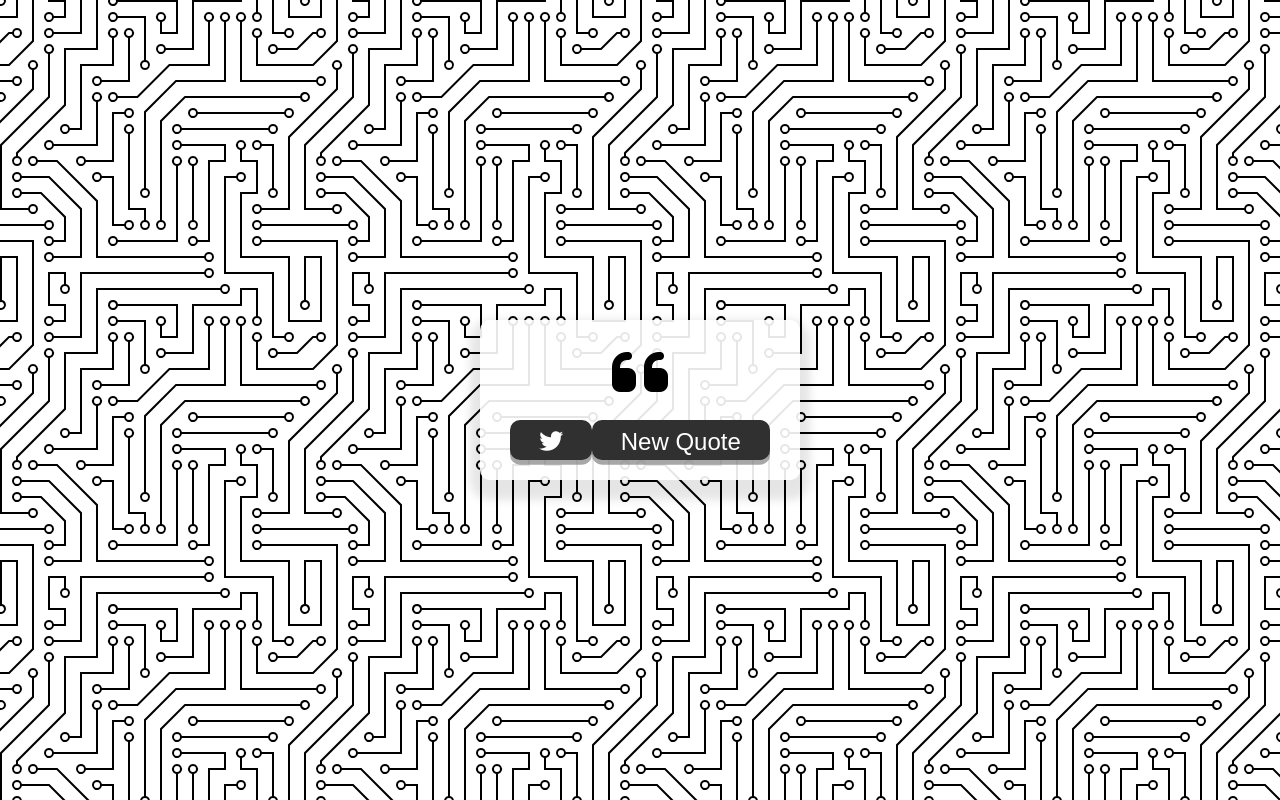
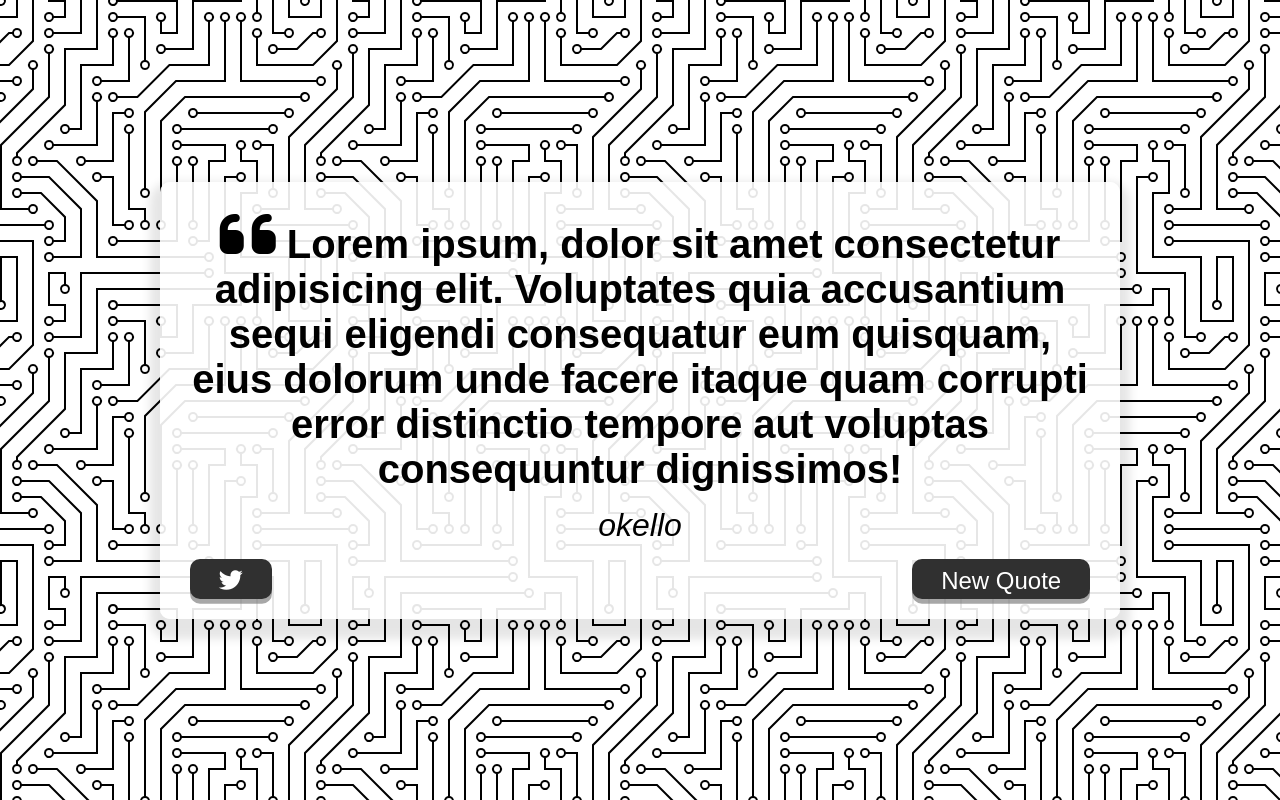
Before and after one commit to killersi439/quote-project-1, a plain HTML site: page index.html in a window 1280 px wide. Drawn offline with Linux system fonts and the light colour scheme.

Commit message:
hypertext

```diff
--- a/index.html
+++ b/index.html
@@ -13,11 +13,11 @@
         <!-- quote -->
         <div class="quote-text">
             <i class="fas fa-quote-left"></i>
-            <span id="quote"></span>
+            <span id="quote">Lorem ipsum, dolor sit amet consectetur adipisicing elit. Voluptates quia accusantium sequi eligendi consequatur eum quisquam, eius dolorum unde facere itaque quam corrupti error distinctio tempore aut voluptas consequuntur dignissimos!</span>
         </div>
         <!-- author -->
         <div class="quote-author">
-            <span id="author"></span>
+            <span id="author">okello</span>
         </div>
         <!-- buttons -->
         <div class="button-container">
```
